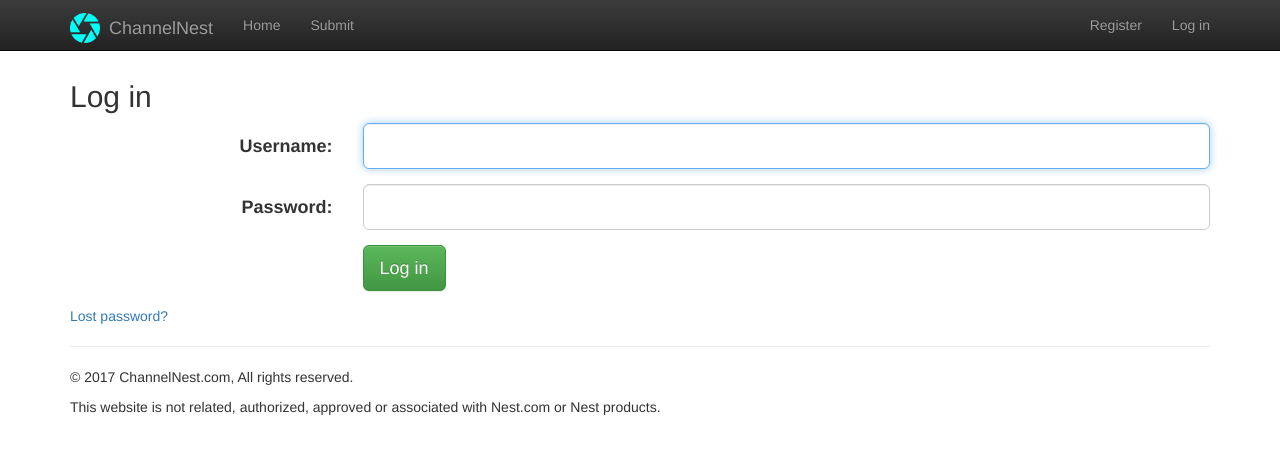
After one commit to MECU/channelnestpy, a Django app: page /login/ in a window 1280 px wide. The commit adds this page. Shown: the top 454 px of the page. Run offline with Django 3.2, Linux system fonts and the light colour scheme; some libraries are stand-ins or nearby versions.

Commit message:
Layout & Auth; password hashing

```diff
--- /dev/null
+++ b/channelnest/templates/registration/login.html
@@ -0,0 +1,44 @@
+{% extends "video/layout.html" %}
+
+{% block content %}
+<h2>Log in</h2>
+
+{% if form.errors %}
+<p class="text-warning">Your username and password didn't match. Please try again.</p>
+{% endif %}
+
+{% if next %}
+    {% if user.is_authenticated %}
+        <p class="text-warning">Your account doesn't have access to this page. To proceed, please login with an account that has access.</p>
+    {% endif %}
+{% endif %}
+
+<form method="post" action="{% url 'login' %}" class="form-horizontal">
+{% csrf_token %}
+    <div class="form-group form-group-lg">
+        <label class="col-sm-3 text-right control-label" for="id_username">Username:</label>
+        <div class="col-sm-9">
+            <input class="form-control" type="text" autofocus id="id_username" required name="username">
+        </div>
+    </div>
+    <div class="form-group form-group-lg">
+        <label class="col-sm-3 text-right control-label" for="id_password">Password:</label>
+        <div class="col-sm-9">
+            <input class="form-control" type="password" id="id_password" required name="password">
+        </div>
+    </div>
+    <div class="form-group form-group-lg">
+        <div class="col-sm-3 text-right">
+            &nbsp;
+        </div>
+        <div class="col-sm-9">
+            <input class="btn btn-lg btn-success" type="submit" value="Log in" />
+        </div>
+    </div>
+
+<input type="hidden" name="next" value="{{ next }}" />
+</form>
+
+<p><a href="{% url 'password_reset' %}">Lost password?</a></p>
+
+{% endblock %}
--- /dev/null
+++ b/channelnest/templates/registration/password_reset_email.html
@@ -0,0 +1,2 @@
+Someone asked for password reset for email {{ email }}. Follow the link below:
+{{ protocol}}://{{ domain }}{% url 'password_reset_confirm' uidb64=uid token=token %}
--- a/channelnest/templates/video/layout.html
+++ b/channelnest/templates/video/layout.html
@@ -8,14 +8,11 @@
         <meta name="viewport" content="width=device-width, initial-scale=1.0">
         <meta http-equiv="X-UA-Compatible" content="IE=edge">
 
-
-        <!-- Le styles -->
         <link rel="stylesheet" href="{% static 'channelnest/style.css' %}">
         <link href="https://maxcdn.bootstrapcdn.com/bootstrap/3.3.7/css/bootstrap.min.css" rel="stylesheet" integrity="sha384-BVYiiSIFeK1dGmJRAkycuHAHRg32OmUcww7on3RYdg4Va+PmSTsz/K68vbdEjh4u" crossorigin="anonymous">
         <link rel="stylesheet" href="https://maxcdn.bootstrapcdn.com/bootstrap/3.3.7/css/bootstrap-theme.min.css" integrity="sha384-rHyoN1iRsVXV4nD0JutlnGaslCJuC7uwjduW9SVrLvRYooPp2bWYgmgJQIXwl/Sp" crossorigin="anonymous">
         <link href="{% static 'channelnest/images/favicon.ico' %}" rel="shortcut icon" type="image/vnd.microsoft.icon">
 
-        <!-- Scripts -->
         <script src="https://code.jquery.com/jquery-3.2.1.min.js" integrity="sha256-hwg4gsxgFZhOsEEamdOYGBf13FyQuiTwlAQgxVSNgt4=" crossorigin="anonymous"></script>
         <script src="https://maxcdn.bootstrapcdn.com/bootstrap/3.3.7/js/bootstrap.min.js" integrity="sha384-Tc5IQib027qvyjSMfHjOMaLkfuWVxZxUPnCJA7l2mCWNIpG9mGCD8wGNIcPD7Txa" crossorigin="anonymous"></script>
     </head>
@@ -37,6 +34,15 @@
                         <li><a href="{% url 'channelnest:index' %}">Home</a></li>
                         <li><a href="{% url 'channelnest:videoSubmit' %}">Submit</a></li>
                     </ul>
+                    <ul class="nav navbar-nav navbar-right">
+                        {% if user.is_authenticated %}
+                            <li><a href="{% url 'logout' %}">{{ user.username }}</a></li>
+                            <li><a href="{% url 'logout' %}">Log out</a></li>
+                        {% else %}
+                            <li><a href="{% url 'register' %}">Register</a></li>
+                            <li><a href="{% url 'login' %}">Log in</a></li>
+                        {% endif %}
+                    </ul>
                 </div>
             </div>
         </nav>
--- a/py_channelnest/urls.py
+++ b/py_channelnest/urls.py
@@ -19,4 +19,5 @@ from django.contrib import admin
 urlpatterns = [
     url(r'^', include('channelnest.urls')),
     url(r'^admin/', admin.site.urls),
+    url('^', include('django.contrib.auth.urls')),
 ]
--- a/requirements.txt
+++ b/requirements.txt
@@ -4,3 +4,5 @@ gunicorn==19.6.0
 psycopg2==2.7.1
 whitenoise==2.0.6
 requests==2.14.2
+django[argon2]
+django[bcrypt]
```
Also changed, not shown: py_channelnest/settings.py (+8 -14 lines).
